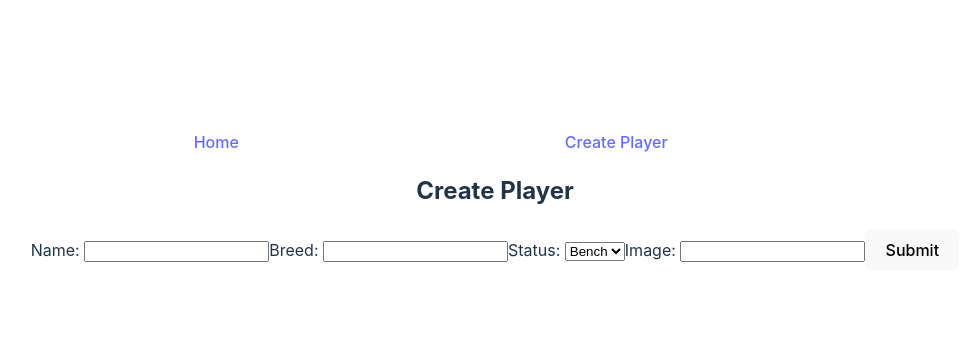
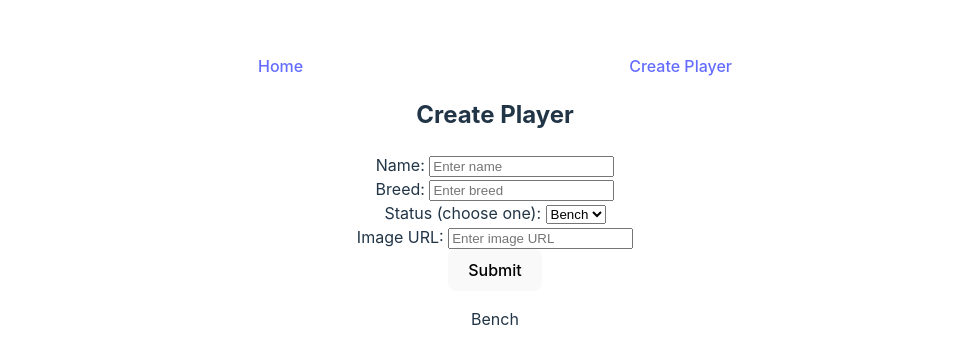
Before and after one commit to austinpeets/react-puppy-bowl-project, a React (Vite) app: page /createplayerform in a window 1280 px wide. Shown: the part 200-564 px from the top of the page, without its empty margins (145-1115 px from the left). Built offline with nearby package versions, Linux system fonts and the light colour scheme.

Commit message:
POST to API

```diff
--- a/src/components/CreatePlayerForm.jsx
+++ b/src/components/CreatePlayerForm.jsx
@@ -1,56 +1,88 @@
 import { useState } from "react";
 
 export default function CreatePlayer() {
-const [name, setName] = useState('');
-const [breed, setBreed] = useState('');
-const [status, setStatus] = useState('Bench');
-const [image, setImage] = useState('');
+  const [name, setName] = useState("");
+  const [breed, setBreed] = useState("");
+  const [status, setStatus] = useState("Bench");
+  const [image, setImage] = useState("");
+  const [error, setError] = useState(null);
 
-const handleSubmit = (e) =>{
+  async function handleSubmit(e) {
     e.preventDefault();
+    const createPlayerForm = { name, breed, status, image };
+
+    try {
+      const response = await fetch(
+        "https://fsa-puppy-bowl.herokuapp.com/api/2401-ftb-mt-web-pt/players/",
+        {
+          method: "POST",
+          headers: {
+            Accept: "application/json",
+            "Content-Type": "application/json",
+          },
+          body: JSON.stringify(createPlayerForm),
+        }
+      );
+
+      const result = await response.json();
+      console.log(result);
+    } catch (error) {
+      console.error(error)
+      setError(error.message);
+    }
   }
 
   return (
     <>
       <div>
-      <h2>Create Player</h2><form onSubmit={handleSubmit}>
+        <h2>Create Player</h2>
+        <form onSubmit={handleSubmit}>
           <label>
             Name:{" "}
             <input
               className="name"
               value={name}
-            onChange={(e) => setName(e.target.value)} />
+              onChange={(e) => setName(e.target.value)}
+              placeholder='Enter name'
+            />
           </label>
+          <br />
           <label>
             Breed:{" "}
             <input
               className="breed"
               value={breed}
-            onChange={(e) => setBreed(e.target.value)} />
+              onChange={(e) => setBreed(e.target.value)}
+              placeholder='Enter breed'
+            />
           </label>
+          <br />
           <label>
-          Status:{" "}
-          <select
-            value={status}
-            onChange={(e) => setStatus(e.target.value)} >
+            Status (choose one):{" "}
+            <select value={status} onChange={(e) => setStatus(e.target.value)}>
               <option value="bench">Bench</option>
               <option value="field">Field</option>
             </select>
           </label>
+          <br />
           <label>
-          Image:{" "}
+            Image URL:{" "}
             <input
+              name="url"
               className="image"
               value={image}
-            onChange={(e) => setImage(e.target.value)} />
+              onChange={(e) => setImage(e.target.value)}
+              placeholder='Enter image URL'
+            />
           </label>
-        <button>Submit</button>
-        {/* <p>{ name }</p>
-        <p>{ breed }</p>
-        <p>{ status }</p>
-        <p>{ image }</p> */}
+          <br />
+          <button type='submit'>Submit</button>
+          <p>{name}</p>
+          <p>{breed}</p>
+          <p>{status}</p>
+          <p>{image}</p>
         </form>
       </div>
     </>
-    )
+  );
 }
--- a/src/components/Home.jsx
+++ b/src/components/Home.jsx
@@ -2,6 +2,7 @@ import {useState, useEffect} from 'react'
 import { pullPlayers } from '../API/index'
 import PlayerCard from './PlayerCard'
 import SearchBar from './SearchBar'
+import CreatePlayerForm from './CreatePlayerForm'
 
 export default function Home() {
 const [term, setTerm] = useState('')
```
Lines whose indentation alone changed are shown as unchanged.
